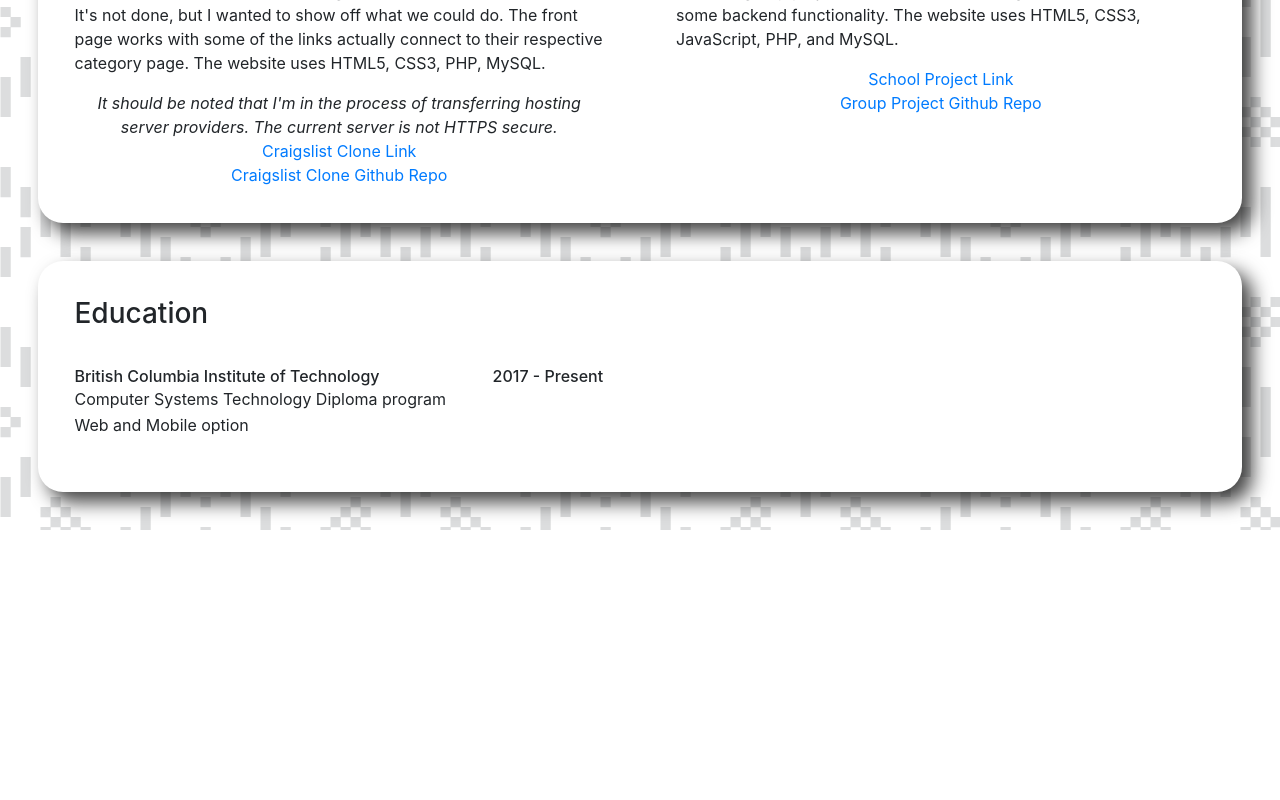
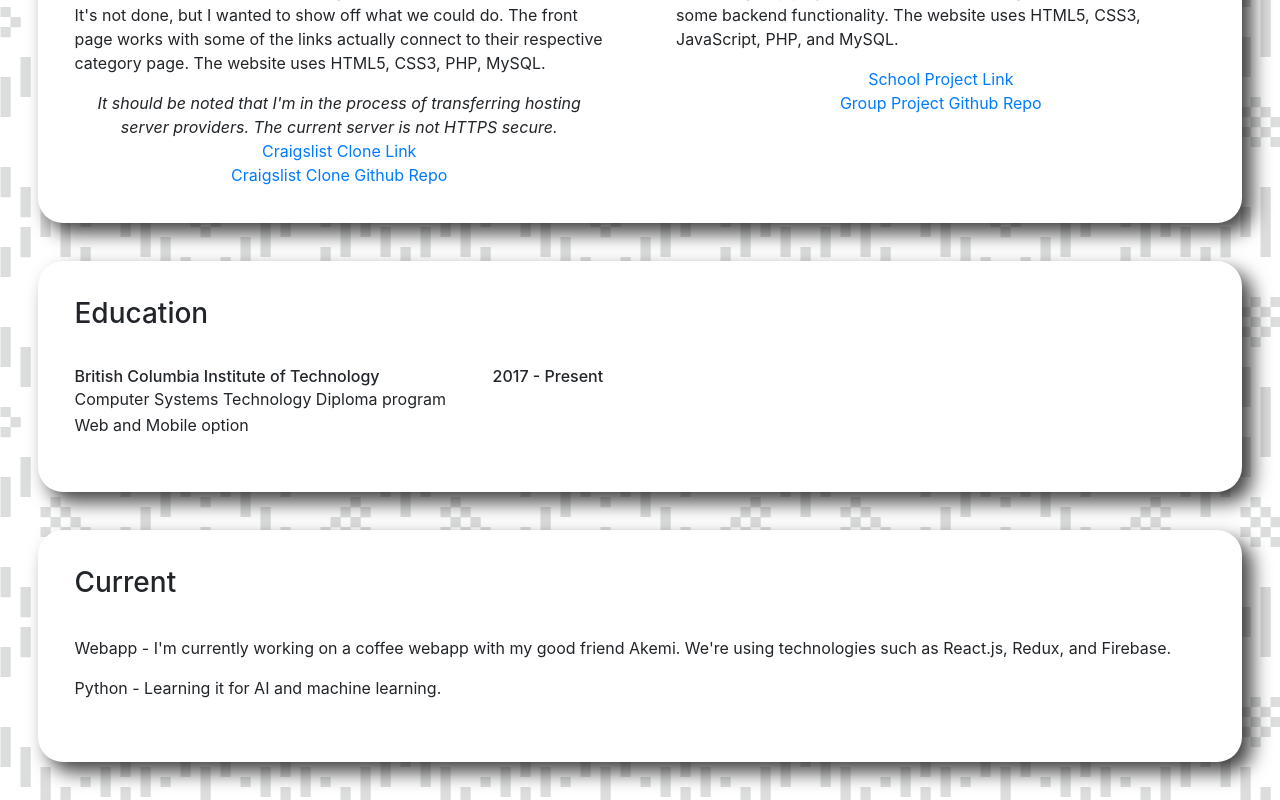
Before and after one commit to ryanj14/react-portfolio, a React (Create React App) app in the folder portfolio/: page / in a window 1280 px wide. Shown: the part 1583-2383 px from the top of the page. Before the commit the page ends 2113 px from the top, so only its background shows below. Built offline with nearby package versions, Linux system fonts and the light colour scheme.

Commit message:
Added current component to project

```diff
--- a/portfolio/src/components/App.js
+++ b/portfolio/src/components/App.js
@@ -5,6 +5,7 @@ import Title from './Title';
 import Skills from './Skills';
 import Projects from './Projects';
 import Education from './Education';
+import Current from './Current';
 
 const App = () => {
   return(
@@ -14,6 +15,7 @@ const App = () => {
       <Skills/>
       <Projects/>
       <Education/>
+      <Current/>
     </div>
   );
 };
--- /dev/null
+++ b/portfolio/src/components/Current.js
@@ -0,0 +1,23 @@
+import React from 'react';
+import '../styles/style.min.css'
+
+const Current = () => {
+  return(
+    <section class="current">
+      <article>
+        <h3>Current</h3>
+        <div class="currentStory">
+            <p>
+              Webapp - I'm currently working on a coffee webapp with my good friend Akemi.
+              We're using technologies such as React.js, Redux, and Firebase.
+            </p>
+            <p>
+              Python - Learning it for AI and machine learning.
+            </p>
+        </div>
+      </article>
+    </section>
+  );
+};
+
+export default Current;
```
